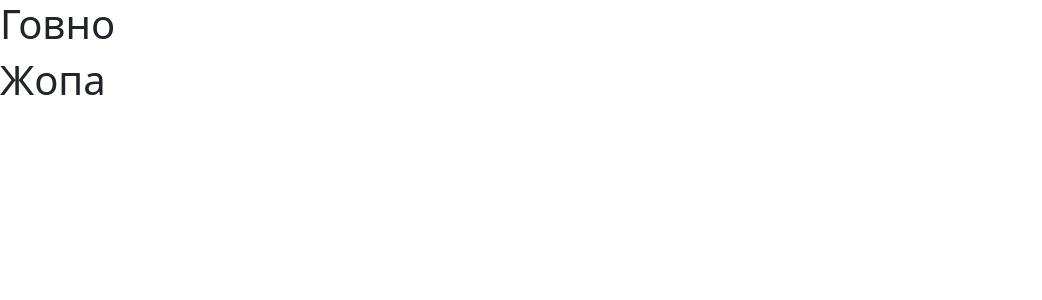
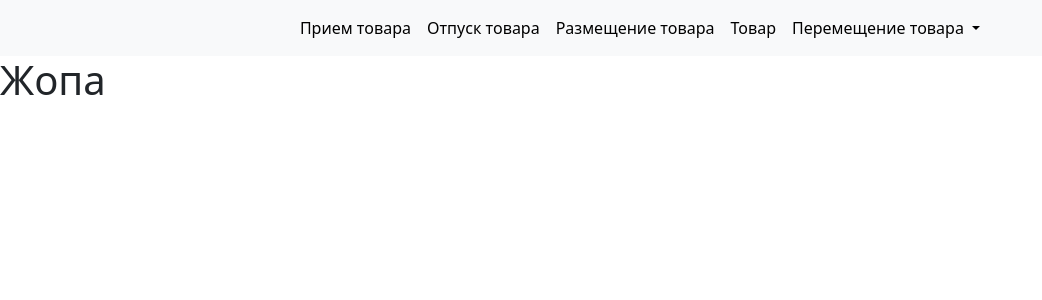
Before and after one commit to Oripahs1/kursachDjango, a Django app: page / in a window 1280 px wide. Shown: the top 300 px of the page, without its empty margins (0-1042 px from the left). Run offline with Django 5.2, Linux system fonts and the light colour scheme.

Commit message:
All good broski

```diff
--- a/static/css/base.css
+++ /dev/null
@@ -1,3 +0,0 @@
-h1{
-    color: red;
-}
--- /dev/null
+++ b/static/css/bootstrap.css
@@ -0,0 +1,4 @@
+#navbarNav{
+    margin: 0px 50px 0px 50px;
+    justify-content: center;
+}
--- a/templates/base.html
+++ b/templates/base.html
@@ -6,6 +6,7 @@
     {% load static %}
     <meta name="viewport" content="width=device-width, initial-scale=1">
     <link rel="stylesheet" type="text/css" href="{% static 'base.css' %}">
+    <link rel="stylesheet" type="text/css" href="{% static 'bootstrap.css' %}">
     <link href="https://cdn.jsdelivr.net/npm/bootstrap@5.3.2/dist/css/bootstrap.min.css" rel="stylesheet"
           integrity="sha384-T3c6CoIi6uLrA9TneNEoa7RxnatzjcDSCmG1MXxSR1GAsXEV/Dwwykc2MPK8M2HN" crossorigin="anonymous">
     <script src="https://cdn.jsdelivr.net/npm/bootstrap@5.3.2/dist/js/bootstrap.bundle.min.js"
@@ -13,7 +14,39 @@
             crossorigin="anonymous"></script>
 </head>
 <body>
-<h1>Говно</h1>
+<header>
+    <nav class="navbar navbar-expand-lg bg-body-tertiary">
+        <div class="collapse navbar-collapse" id="navbarNav">
+            <ul class="navbar-nav">
+                {#                <a class="navbar-brand" href="{% url 'home' %}">#}
+                {#                    <img src="{% static 'favicon.ico' %}" style="height: 2rem" alt="ДВСС" title="{{ slogan }}">#}
+                {#                </a>#}
+                <li class="nav-item">
+                    <a class="nav-link active" aria-current="page" href="#">Прием товара</a>
+                </li>
+                <li class="nav-item">
+                    <a class="nav-link active" href="#">Отпуск товара</a>
+                </li>
+                <li class="nav-item">
+                    <a class="nav-link active" href="#">Размещение товара</a>
+                </li>
+                <li class="nav-item">
+                    <a class="nav-link active" href="#">Товар</a>
+                </li>
+                <li class="nav-item dropdown">
+                    <a class="nav-link dropdown-toggle active" href="#" role="button" data-bs-toggle="dropdown"
+                       aria-expanded="false">
+                        Перемещение товара
+                    </a>
+                    <ul class="dropdown-menu">
+                        <li><a class="dropdown-item" href="#">Внутри склада</a></li>
+                        <li><a class="dropdown-item" href="#">Между складами</a></li>
+                    </ul>
+                </li>
+            </ul>
+        </div>
+    </nav>
+</header>
 {% block content %}
 {% endblock content %}
 </body>
```
